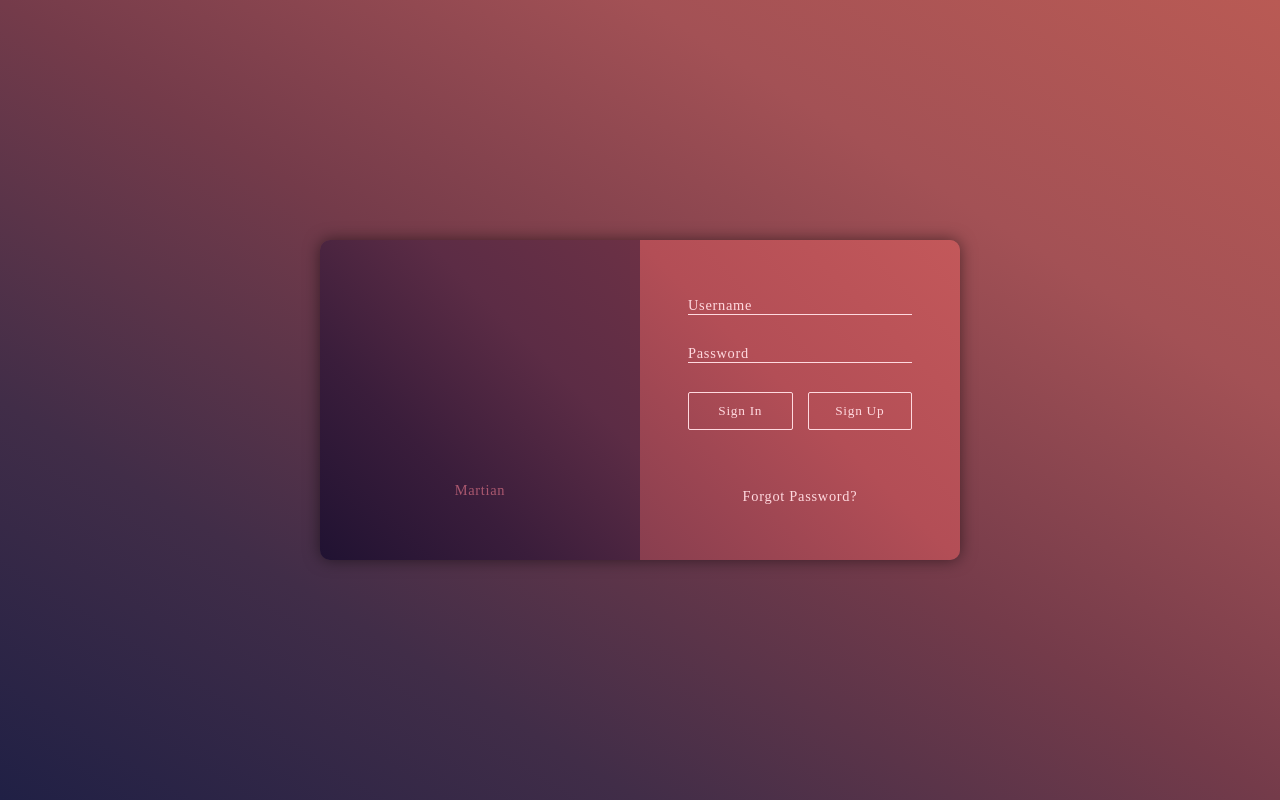
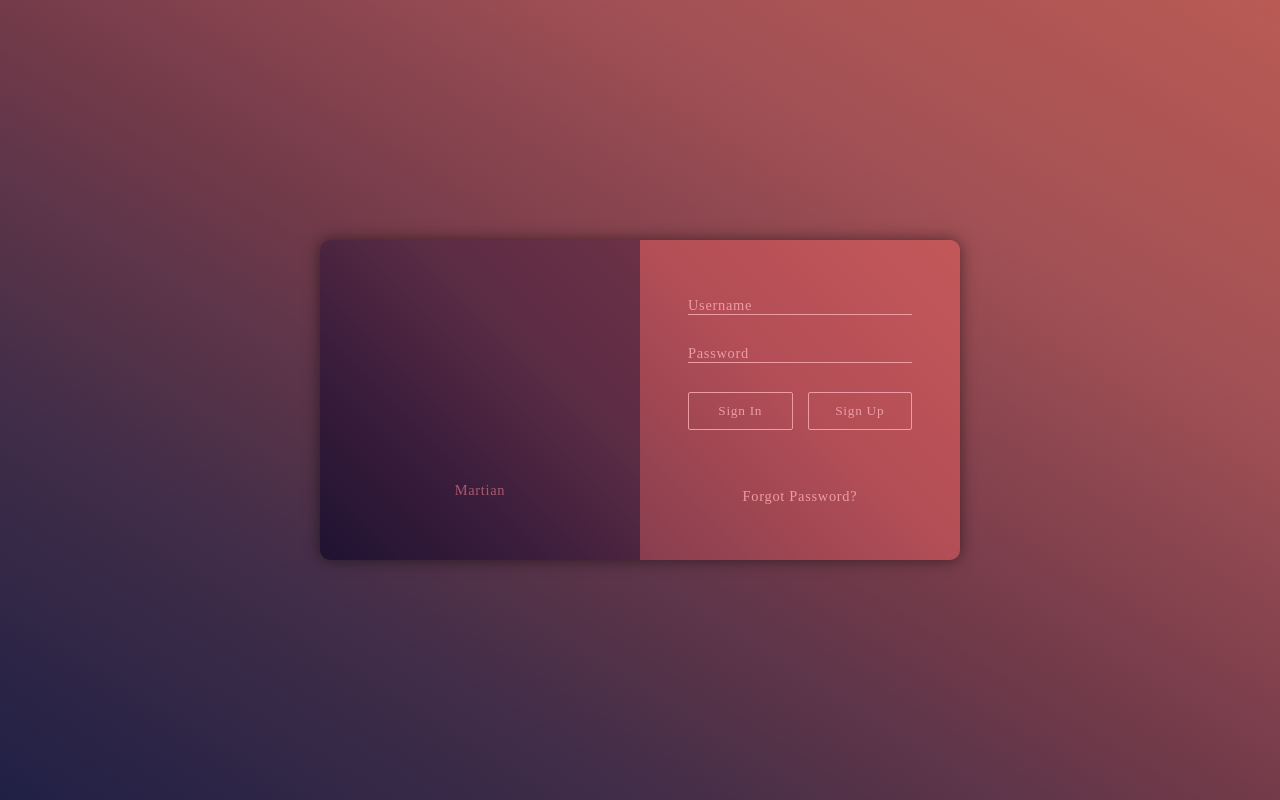
Before and after one commit to amarolahy/wcc-front-challenge-s6, a website built with webpack: page index.html in a window 1280 px wide. Built offline with nearby package versions, Linux system fonts and the light colour scheme.

Commit message:
Correct color shimmering-blush

```diff
--- a/src/sass/colors/_colors.scss
+++ b/src/sass/colors/_colors.scss
@@ -9,7 +9,7 @@ $bittersweet-shimmer: #B95A54;
 $white: #FCFBFC;
 
 // text
-$shimmering-blush: #FFD9DF;
+$shimmering-blush: #EE9BA3;
 
 // form-login
 // background
```
Also changed, not shown: src/sass/index.scss (line endings or trailing spaces).
